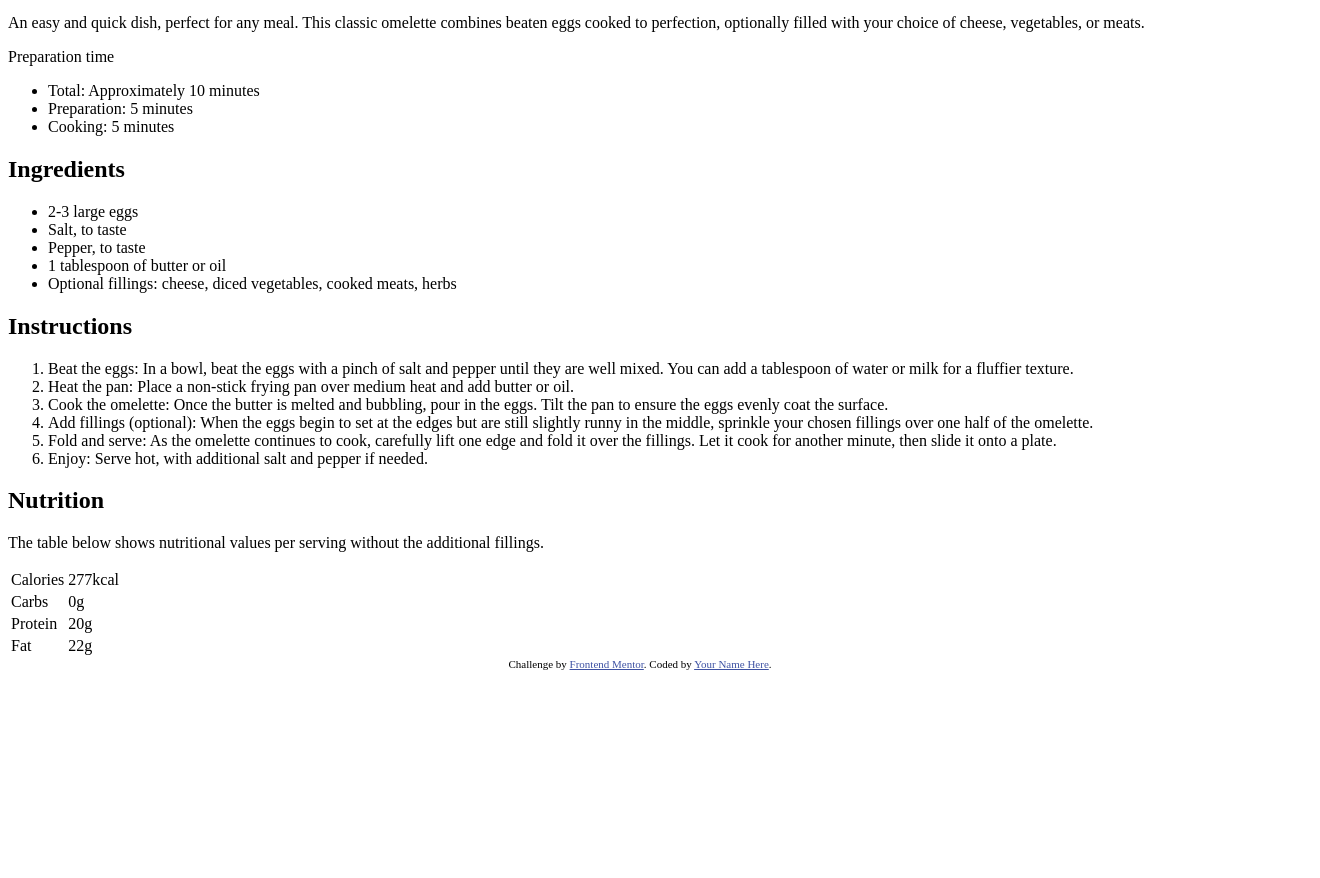
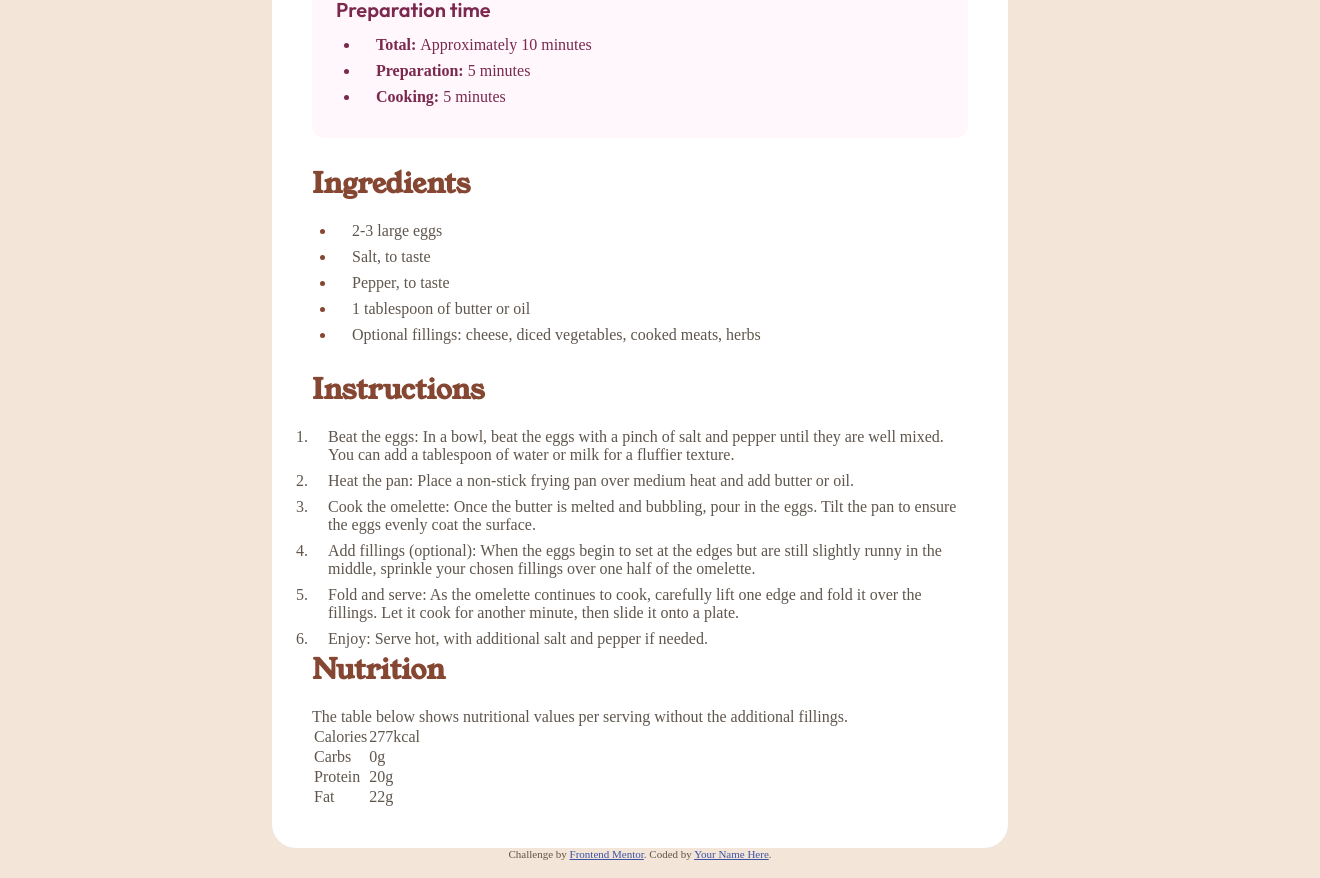
Before and after one commit to EmLopezDev/Recipe-Page, a plain HTML site: page index.html in a window 1280 px wide. Shown: the part 678-1556 px from the top of the page, 1320 px wide, since content can reach past the window. Before the commit the page ends 1356 px from the top, so only its background shows below. Drawn offline with Linux system fonts and the light colour scheme.

Commit message:
updated banner, headers, preperation section and ingredients section to match style guid

```diff
--- a/index.html
+++ b/index.html
@@ -11,29 +11,42 @@
             href="./assets/images/favicon-32x32.png"
         />
         <link rel="stylesheet" href="./styles.css" />
+        <link rel="preconnect" href="https://fonts.googleapis.com" />
+        <link rel="preconnect" href="https://fonts.gstatic.com" crossorigin />
+        <link
+            href="https://fonts.googleapis.com/css2?family=Outfit:wght@100..900&family=Young+Serif&display=swap"
+            rel="stylesheet"
+        />
 
         <title>Frontend Mentor | Recipe page</title>
     </head>
     <body>
         <main>
             <img src="./assets/images/image-omelette.jpeg" alt="" />
-            <h1>Simple Omelette Recipe</h1>
-            <p>
+            <h1 class="text-preset-1">Simple Omelette Recipe</h1>
+            <p class="recipe_description text-preset-4">
                 An easy and quick dish, perfect for any meal. This classic
                 omelette combines beaten eggs cooked to perfection, optionally
                 filled with your choice of cheese, vegetables, or meats.
             </p>
             <section class="preparation">
-                <span>Preparation time</span>
-                <ul>
-                    <li><span>Total: </span>Approximately 10 minutes</li>
-                    <li><span>Preparation: </span>5 minutes</li>
-                    <li><span>Cooking: </span>5 minutes</li>
+                <span class="preparation_time text-preset-3"
+                    >Preparation time</span
+                >
+                <ul class="preparation_list">
+                    <li>
+                        <span class="text-bold">Total: </span>Approximately 10
+                        minutes
+                    </li>
+                    <li>
+                        <span class="text-bold">Preparation: </span>5 minutes
+                    </li>
+                    <li><span class="text-bold">Cooking: </span>5 minutes</li>
                 </ul>
             </section>
-            <section>
-                <h2>Ingredients</h2>
-                <ul>
+            <section class="ingredients">
+                <h2 class="text-preset-2">Ingredients</h2>
+                <ul class="ingredients_list">
                     <li>2-3 large eggs</li>
                     <li>Salt, to taste</li>
                     <li>Pepper, to taste</li>
@@ -44,8 +57,8 @@
                     </li>
                 </ul>
             </section>
-            <section>
-                <h2>Instructions</h2>
+            <section class="instructions">
+                <h2 class="text-preset-2">Instructions</h2>
                 <ol>
                     <li>
                         <span>Beat the eggs: </span>In a bowl, beat the eggs
@@ -80,8 +93,8 @@
                     </li>
                 </ol>
             </section>
-            <section>
-                <h2>Nutrition</h2>
+            <section class="nutrition">
+                <h2 class="text-preset-2">Nutrition</h2>
                 <p>
                     The table below shows nutritional values per serving without
                     the additional fillings.
@@ -109,13 +122,13 @@
             </section>
         </main>
 
-        <div class="attribution">
+        <footer class="attribution">
             Challenge by
             <a
                 href="https://www.frontendmentor.io?ref=challenge"
                 target="_blank"
                 >Frontend Mentor</a
             >. Coded by <a href="#">Your Name Here</a>.
-        </div>
+        </footer>
     </body>
 </html>
--- a/styles.css
+++ b/styles.css
@@ -1,3 +1,104 @@
+:root {
+    --Rose-800: #7a284e;
+    --Rose-50: #fff7fb;
+    --Stone-900: #312e2c;
+    --Stone-600: #5f564d;
+    --Stone-150: #e3ddd7;
+    --Stone-100: #f3e5d7;
+    --Brown-800: #854632;
+    --White: #ffffff;
+}
+
+*,
+::before,
+::after {
+    margin: 0;
+    padding: 0;
+    box-sizing: border-box;
+}
+
+body {
+    min-height: 100vh;
+    width: 100vw;
+    padding: 8em 3em;
+    display: flex;
+    flex-direction: column;
+    justify-content: center;
+    align-items: center;
+    background-color: var(--Stone-100);
+    color: var(--Stone-600);
+}
+
+main {
+    max-width: 736px;
+    width: 100%;
+    background-color: var(--White);
+    padding: 2.5em;
+    border-radius: 1.5em;
+}
+
+img {
+    width: 656px;
+    height: 300px;
+    border-radius: 0.75em;
+    margin-bottom: 2.4em;
+}
+
+h1 {
+    margin-bottom: 1.5rem;
+    color: var(--Stone-900);
+}
+
+h2 {
+    margin-bottom: 1.5rem;
+    color: var(--Brown-800);
+}
+
+li {
+    padding-left: 1em;
+    margin-bottom: 0.5em;
+}
+
+.recipe_description {
+    margin-bottom: 2em;
+}
+
+.preparation {
+    padding: 1.5em;
+    margin-bottom: 2em;
+    background-color: var(--Rose-50);
+    border-radius: 0.75em;
+}
+
+.preparation_time {
+    display: block;
+    margin-bottom: 1rem;
+    color: var(--Rose-800);
+}
+
+.preparation_list {
+    margin-left: 1em;
+    padding-left: 0.5em;
+    color: var(--Rose-800);
+}
+
+ul.preparation_list li::marker {
+    color: var(--Rose-800);
+}
+
+.ingredients {
+    margin-bottom: 2rem;
+}
+
+.ingredients_list {
+    margin-left: 1em;
+    padding-left: 0.5em;
+}
+
+ul.ingredients_list li::marker {
+    color: var(--Brown-800);
+}
+
 .attribution {
     font-size: 11px;
     text-align: center;
@@ -5,3 +106,38 @@
 .attribution a {
     color: hsl(228, 45%, 44%);
 }
+
+/* Utility classes for font */
+.text-preset-1 {
+    font-family: "Young Serif", sans-serif;
+    font-size: 2.5rem;
+    line-height: 100%;
+    letter-spacing: 0;
+    font-weight: normal;
+}
+
+.text-preset-2 {
+    font-family: "Young Serif", sans-serif;
+    font-size: 1.75rem;
+    line-height: 100%;
+    letter-spacing: 0px;
+}
+
+.text-preset-3 {
+    font-family: "Outfit", sans-serif;
+    font-size: 1.25rem;
+    font-weight: 600;
+    line-height: 100%;
+    letter-spacing: 0;
+}
+
+.text-preset-4 {
+    font-family: "Outfit", sans-serif;
+    font-size: 1rem;
+    line-height: 150%;
+    letter-spacing: 0;
+}
+
+.text-bold {
+    font-weight: bold;
+}
```
